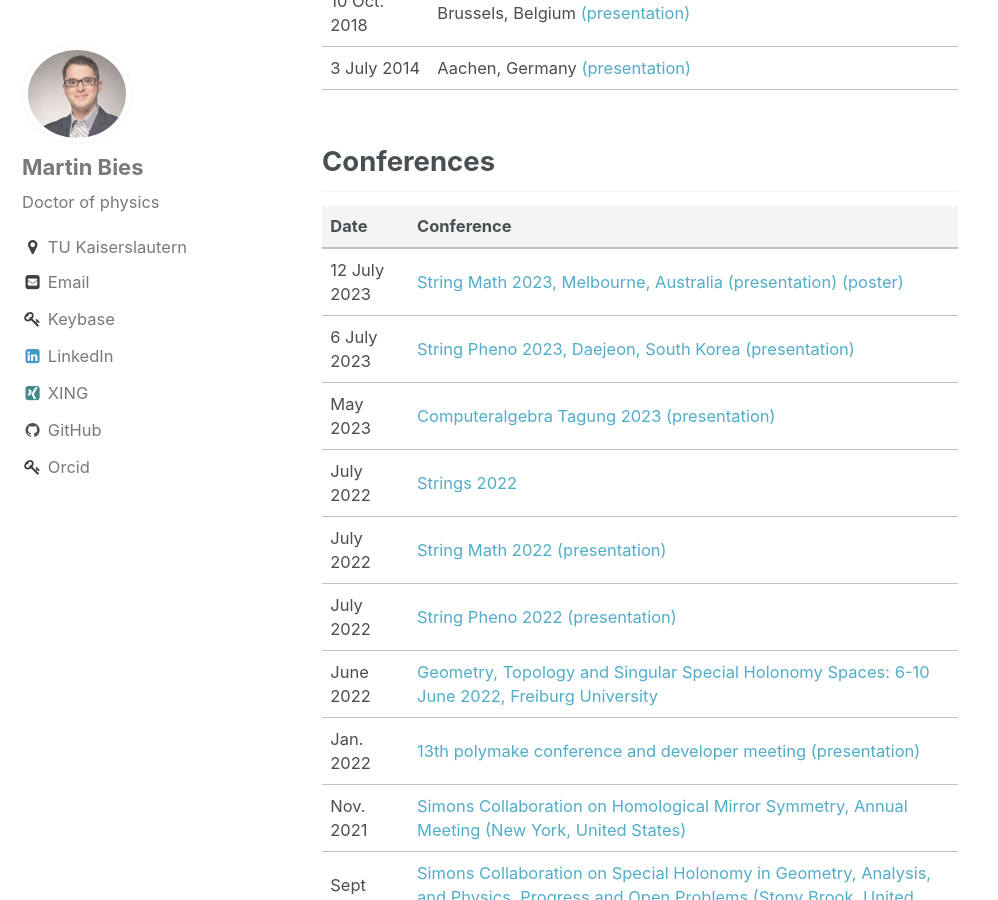
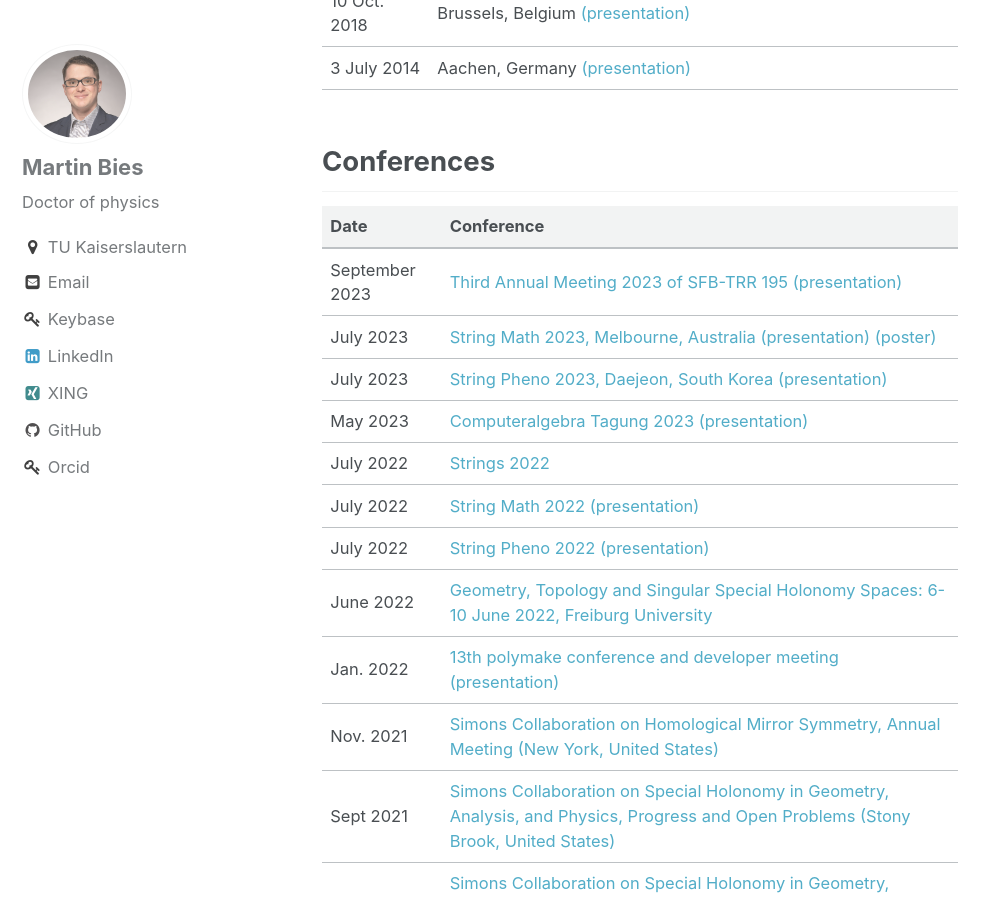
Before and after one commit to MartinBies/MartinBies.github.io, a Jekyll site: the page built from _pages/conferences and talks.md, in a window 1280 px wide and 900 px high, scrolled down 710 px. Shown: the whole window, without its empty margins (0-998 px from the left). Built offline with Jekyll 4.4.1, drawn with Linux system fonts in a browser that asks for light colours.

Commit message:
Add talk at SFB meeting

```diff
--- a/_pages/conferences and talks.md
+++ b/_pages/conferences and talks.md
@@ -23,8 +23,9 @@ permalink: /conferences and talks/
 
  Date | Conference
  ---------    :|-----------
- 12 July 2023 | [String Math 2023, Melbourne, Australia](https://indico.cern.ch/event/1270020/) [(presentation)](/PresentationStringMath2023MartinBies.pdf) [(poster)](/PosterMartinBiesStringMath2023.pdf)
- 6 July 2023 | [String Pheno 2023, Daejeon, South Korea](https://indico.cern.ch/event/1270020/) [(presentation)](/PresentationStringPheno2023MartinBies.pdf)
+ September 2023 | [Third Annual Meeting 2023 of SFB-TRR 195](https://www.math.uni-sb.de/ag/brandhorst/index.php?option=com_content&view=article&id=38:3rd-annual-meeting-sfb-trr-196-2023&catid=30&Itemid=109&lang=en) [(presentation)](/PresentationSFBMeeting2023MartinBies.pdf)
+ July 2023 | [String Math 2023, Melbourne, Australia](https://indico.cern.ch/event/1270020/) [(presentation)](/PresentationStringMath2023MartinBies.pdf) [(poster)](/PosterMartinBiesStringMath2023.pdf)
+ July 2023 | [String Pheno 2023, Daejeon, South Korea](https://indico.cern.ch/event/1270020/) [(presentation)](/PresentationStringPheno2023MartinBies.pdf)
  May 2023 | [Computeralgebra Tagung 2023](https://konferenz.uni-hannover.de/event/83/) [(presentation)](/PresentationCAT2023MartinBies.pdf)
  July 2022 | [Strings 2022](https://indico.cern.ch/event/1085701/)
  July 2022 | [String Math 2022](https://stringmath2022.fuw.edu.pl/) [(presentation)](/MartinBies-StringMath2022.pdf)
```
Also changed, not shown: 1 other file.
